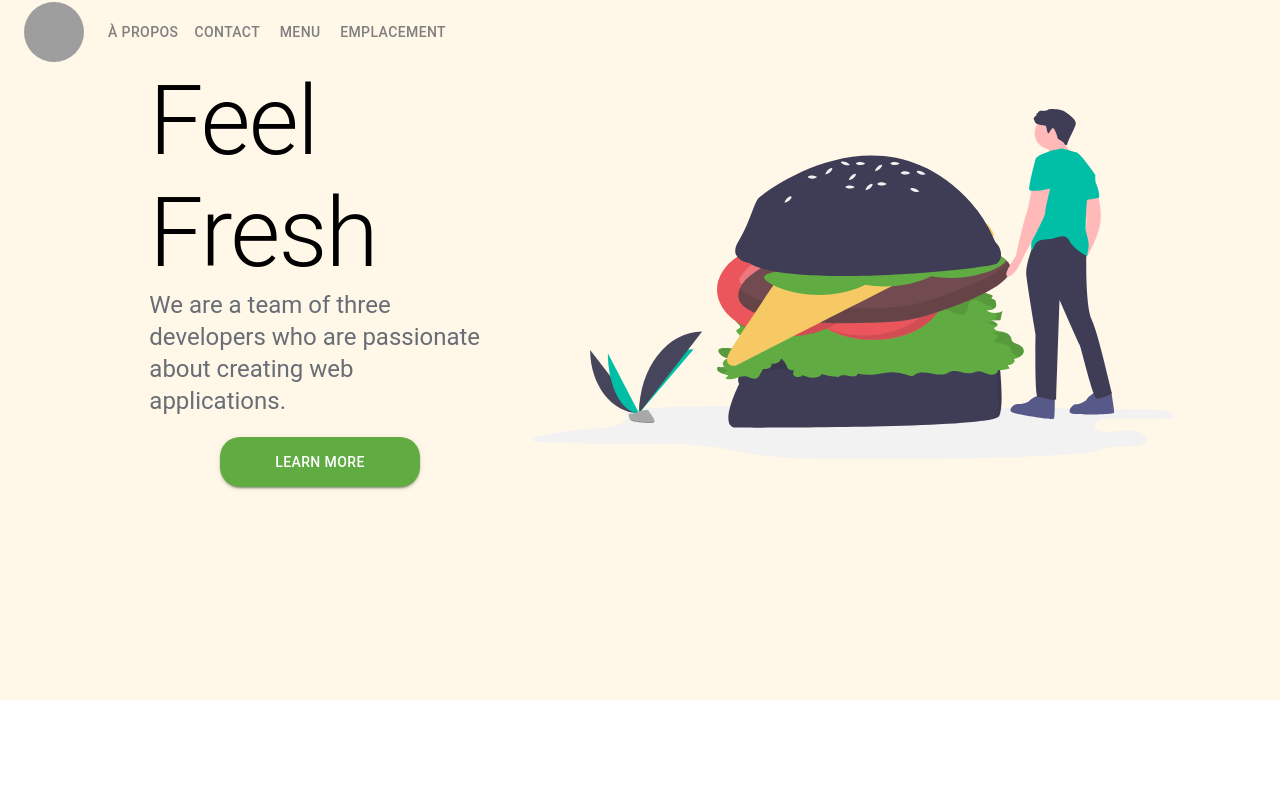
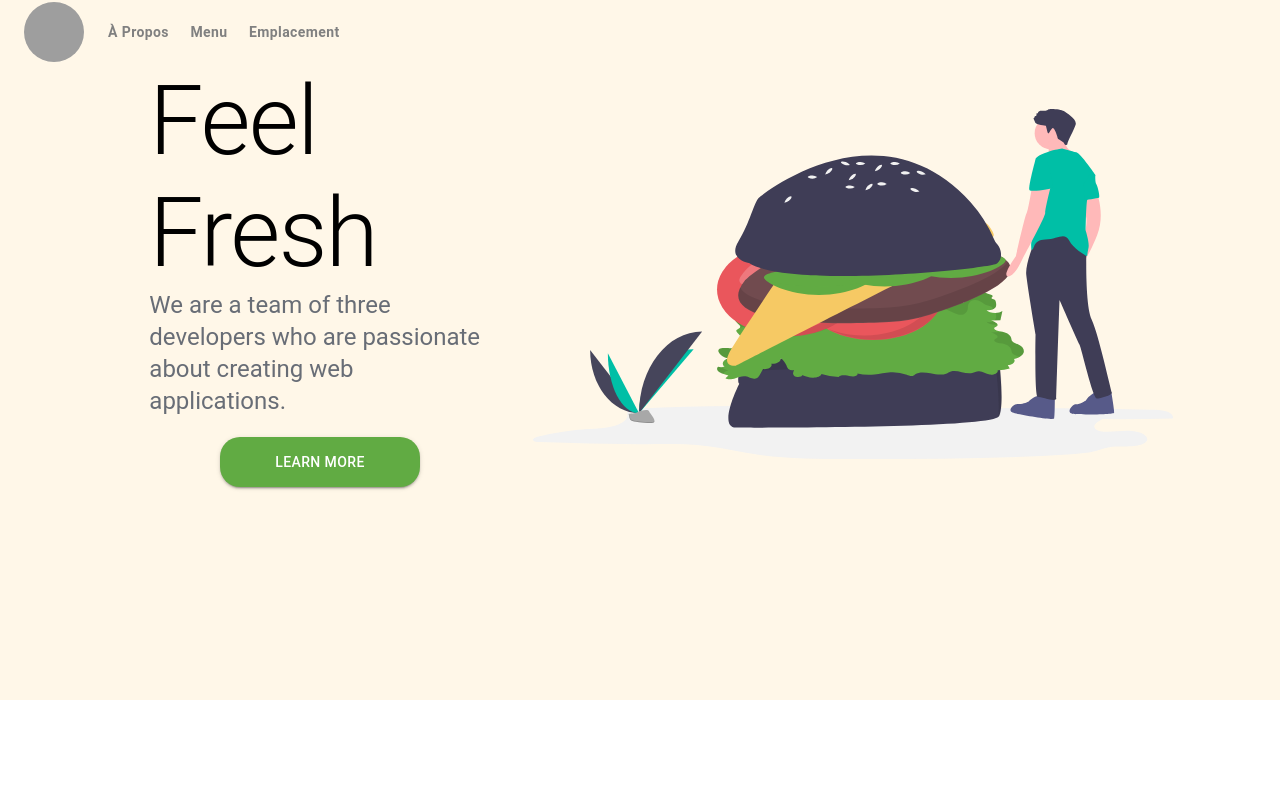
Before and after one commit to mamadou-niakate/feelfresh, a React (Create React App) app: page / in a window 1280 px wide. Shown: the top 800 px of the page. Built offline with nearby package versions, Linux system fonts and the light colour scheme; grey boxes are pictures that could not be loaded.

Commit message:
refactoring

```diff
--- a/src/Appbar/Appbar.js
+++ b/src/Appbar/Appbar.js
@@ -12,7 +12,13 @@ import Button from '@mui/material/Button';
 // import Tooltip from '@mui/material/Tooltip';
 import MenuItem from '@mui/material/MenuItem';
 import { HashLink as Link } from 'react-router-hash-link';
+import { makeStyles } from '@mui/styles'
 
+const useStyles = makeStyles(({
+  active: {
+    borderBottom: '2px solid #61AB43',
+  },
+}));
 
 
 const pages = [
@@ -20,11 +26,6 @@ const pages = [
     pathName: 'About',
     hash: '#about',
     title: 'À Propos',
-  },
-  {
-    pathName: 'Contact',
-    hash: '#contact',
-    title: 'Contact',
   },
   {
     pathName: 'Menu',
@@ -40,6 +41,8 @@ const pages = [
 // const settings = ['Profile', 'Account', 'Dashboard', 'Logout'];
 
 const ResponsiveAppBar = () => {
+  const classes = useStyles();
+  const [activeLink, setActiveLink] = React.useState(0);
   const [anchorElNav, setAnchorElNav] = React.useState(null);
   // const [anchorElUser, setAnchorElUser] = React.useState(null);
 
@@ -57,6 +60,10 @@ const ResponsiveAppBar = () => {
   // const handleCloseUserMenu = () => {
   //   setAnchorElUser(null);
   // };
+
+  const handleActiveLink = (index) => {
+    setActiveLink(index);
+  };
 
   return (
     <AppBar position="fixed" color='transparent' elevation={0} style={{ backgroundColor: '#FFF7E8'}}>
@@ -107,6 +114,8 @@ const ResponsiveAppBar = () => {
               {pages.map(({id, pathName,hash,title}) => (
                 <MenuItem key={id} onClick={handleCloseNavMenu}>
                   <Link
+                    onClick={() => handleActiveLink(title)}
+                    className={activeLink === title ? classes.active : ''}
                     to={`${pathName}${hash}`}
                     style={{ my: 2, color: 'GrayText', display: 'block', textDecoration: 'none' }}
                   >
@@ -130,18 +139,21 @@ const ResponsiveAppBar = () => {
           </Typography>
           <Box sx={{ flexGrow: 1, display: { xs: 'none', md: 'flex' } }}>
             {pages.map(({id, pathName,hash,title}) => (
-
-              <Button
-                key={id}
-                onClick={handleCloseNavMenu}
+              <Link
+                onClick={() => handleActiveLink(title)}
+                className={activeLink === title ? classes.active : ''}
+                to={`${pathName}${hash}`}
+                style={{ my: 2, textDecoration: 'none' }}
               >
-                <Link
-                  to={`${pathName}${hash}`}
-                  style={{ my: 2, color: 'GrayText', display: 'block', textDecoration: 'none' }}
+                <Button
+                  key={id}
+                  onClick={handleCloseNavMenu}
+                  style={{ textTransform: 'none' }}
+                  sx={{ color: 'GrayText', display: 'block', textDecoration: 'none', fontWeight: 'bold' }}
                 >
-                    {title}
-                </Link>
-              </Button>
+                  {title}
+                </Button>
+              </Link>
             ))}
           </Box>
 
--- a/src/Footer/Footer.js
+++ b/src/Footer/Footer.js
@@ -1,17 +1,17 @@
 import React from 'react'
-import { Box } from '@mui/material'
+import { Grid } from '@mui/material'
 import { makeStyles } from '@mui/styles';
 import { Typography } from '@mui/material'
 import { FaSnapchat, FaFacebook, FaInstagram, FaTwitter } from 'react-icons/fa'
 const useStyles = makeStyles({
    root: {
-        display: 'flex',
-        justifyContent: 'space-between',
-        alignItems: 'flex-start',
-        flexWrap: 'wrap',
+        // display: 'flex',
+        // justifyContent: 'space-evenly',
+        // alignItems: 'flex-start',
+        // flexWrap: 'wrap',
         height: 'auto',
         backgroundColor: '#361D31',
-        padding: 20
+        padding: '0 50px 20px 50px',
     },
     socialNetwork: {
         display: 'flex',
@@ -56,8 +56,8 @@ const useStyles = makeStyles({
 const Footer = () => {
     const classes = useStyles()
     return (
-        <Box className={classes.root}>
-            <div style={{ display:'flex', flexDirection:'column'}}>
+        <Grid container justifyContent={'center'} alignItems='flex-start' className={classes.root}>
+            <Grid item xs={12} md={4} style={{ display:'flex', flexDirection:'column'}}>
                 <Typography variant='h4' className={classes.footerSectionTitle}>
                     Suivez-nous sur les réseaux sociaux
                 </Typography>
@@ -87,8 +87,8 @@ const Footer = () => {
                         </a>
                     </Typography>
                 </div>
-            </div>
-            <div className={classes.infoUtil}>
+            </Grid>
+            <Grid item xs={12} md={4} className={classes.infoUtil}>
                 <Typography variant='h4' className={classes.footerSectionTitle}>
                     Infos Utils
                 </Typography>
@@ -96,20 +96,23 @@ const Footer = () => {
                 <Typography className={classes.text} component='h6' variant='h6'>  A Propos de nous </Typography>
                 <Typography className={classes.text} component='h6' variant='h6'> Nos Plats </Typography>
                 <Typography className={classes.text} component='h6' variant='h6'> Contacter le développeur </Typography>
-            </div>
-            <div>
+            </Grid>
+            <Grid item xs={12} md={4}>
                 <Typography variant='h4' className={classes.footerSectionTitle}>
                     Où Nous Trouver  ?
                 </Typography>
-                <Typography className={classes.text} component='h6' variant='h6'> <strong>Adresse : </strong>  Rue 413 Entre Le Palais Des Sports Et La Place Can Proche De Guaduman, Bamako Mali </Typography>
+                <Typography className={classes.text} component='h6' variant='h6'>
+                    <strong>Adresse : </strong>
+                    <span>Rue 413 Entre Le Palais Des Sports Et La Place Can Proche De Guaduman </span>
+                </Typography>
                 <Typography className={classes.text} component='h6' variant='h6'>
                     <strong>Horraire : </strong>  <br/>
                     Lundi - Vendredi : 9:00 - 18:00 <br/>
                     Samedi : 9:00 - 14:00 <br/>
                     Dimanche : Fermé
                 </Typography>
-            </div>
-        </Box>
+            </Grid>
+        </Grid>
     )
 }
 
--- a/src/Location/LocationDetails.js
+++ b/src/Location/LocationDetails.js
@@ -17,7 +17,7 @@ export const LocationDetails = () => {
         <List>
           <ListItem divider>
             <Typography variant="h4">
-              <span>Venez nous faire un tour !</span>
+              <span>Venez faire un tour 😉</span>
             </Typography>
           </ListItem>
           <ListItem divider>
```
